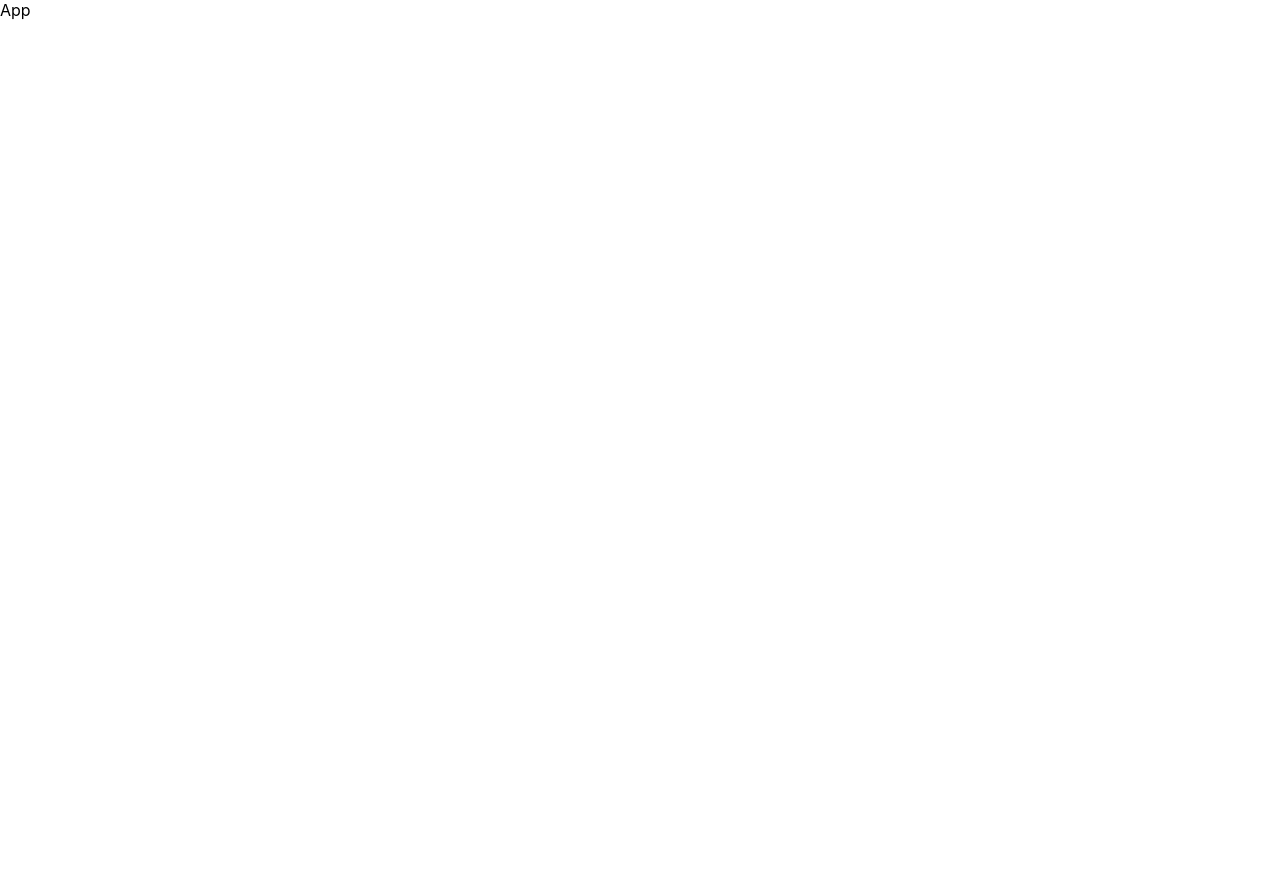
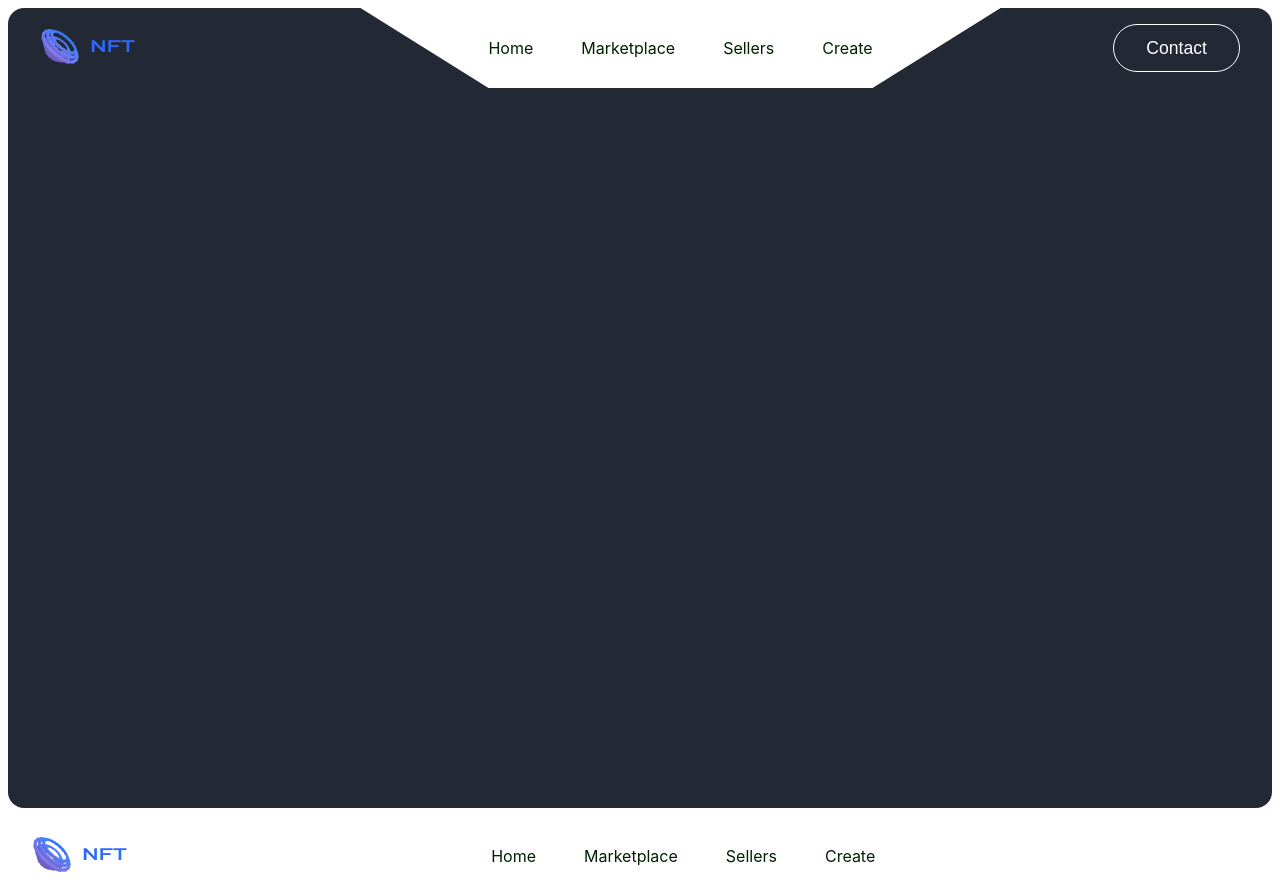
Before and after one commit to oceanesalle/NFT-marketplace, a React (Create React App) app in the folder nft-marketplace/: page / in a window 1280 px wide. Before the commit the page ends 800 px from the top, so only its background shows below. Built offline with nearby package versions, Linux system fonts and the light colour scheme.

Commit message:
Navbar & button components

```diff
--- a/nft-marketplace/package.json
+++ b/nft-marketplace/package.json
@@ -10,6 +10,7 @@
     "react-dom": "^18.1.0",
     "react-icons": "^4.4.0",
     "react-scripts": "5.0.1",
+    "styled-components": "^5.3.5",
     "web-vitals": "^2.1.4"
   },
   "scripts": {
--- a/nft-marketplace/src/App.js
+++ b/nft-marketplace/src/App.js
@@ -1,8 +1,12 @@
+import React from "react";
+import Home from "./components/Home";
+import Navbar from "./components/Navbar";
 
 function App() {
   return (
     <div className="App">
-      App
+      <Home />
+      <Navbar />
     </div>
   );
 }
--- /dev/null
+++ b/nft-marketplace/src/components/Button.jsx
@@ -0,0 +1,27 @@
+import React from "react";
+import styled from "styled-components";
+export default function Button({ text, blue = false }) {
+  return (
+    <Div>
+      <button className={`${blue ? "blue" : ""}`}>{text}</button>
+    </Div>
+  );
+}
+
+const Div = styled.div`
+  button {
+    border-radius: 4rem;
+    padding: 0.8rem 2rem;
+    border: none;
+    color: white;
+    font-size: 1.1rem;
+    cursor: pointer;
+    :not(.blue) {
+      background-color: transparent;
+      border: 1px solid white;
+    }
+  }
+  .blue {
+    background-color: #2d69fd;
+  }
+`;
--- /dev/null
+++ b/nft-marketplace/src/components/Home.jsx
@@ -0,0 +1,20 @@
+import React from 'react'
+import Navbar from './Navbar'
+import styled from "styled-components";
+
+function Home() {
+  return (
+    <Section>
+      <Navbar />
+    </Section>
+  )
+}
+
+const Section = styled.section`
+ margin: 0.5rem;
+ background-color: #232835;
+ border-radius: 1rem;
+ height: 100vh;
+`;
+
+export default Home
--- /dev/null
+++ b/nft-marketplace/src/components/Navbar.jsx
@@ -0,0 +1,122 @@
+import React from 'react'
+import styled from "styled-components";
+import logo from "../assets/logo.png";
+import Button from "./Button";
+
+function Navbar() {
+  return (
+    <Nav>
+      <div className="brand">
+        <img src={logo} alt="logo" />
+      </div>
+      <div className="toogle"> </div>
+      <div className="links">
+        <ul>
+          <li>
+            <a href="home">Home</a>
+          </li>
+          <li>
+            <a href="marketplace">Marketplace</a>
+          </li>
+          <li>
+            <a href="sellers<">Sellers</a>
+          </li>
+          <li>
+            <a href="create">Create</a>
+          </li>
+        </ul>
+      </div>
+      <Button text="Contact" />
+    </Nav>
+  )
+}
+
+const Nav = styled.nav`
+  display: flex;
+  justify-content: space-between;
+  align-items: center;
+  margin: 0 2rem;
+  .toggle {
+    display: none;
+  }
+  .links {
+    height: 4rem;
+    display: flex;
+    justify-content: center;
+    align-items: center;
+    background-color: white;
+    clip-path: polygon(0 0, 100% 0, 80% 100%, 20% 100%);
+    padding: 2.5rem 8rem;
+    ul {
+      display: flex;
+      list-style-type: none;
+      gap: 3rem;
+      li {
+        a {
+          color: #002000;
+          text-decoration: none;
+          transition: 0.4s ease-in-out;
+          &:hover {
+            color: #2d69fd;
+          }
+        }
+      }
+    }
+  }
+  @media screen and (min-width: 280px) and (max-width: 1080px) {
+    position: relative;
+    padding: 1rem 2rem;
+    z-index: 999;
+    margin: 0;
+    button {
+      display: none;
+    }
+    .account-info {
+      display: none;
+    }
+    .brand {
+      display: flex;
+      justify-content: space-between;
+      align-items: center;
+      width: 100%;
+    }
+    .toggle {
+      padding-right: 1rem;
+      display: block;
+      z-index: 51;
+      svg {
+        color: #2d69fd;
+      }
+    }
+    .show {
+      opacity: 1 !important;
+      visibility: visible !important;
+    }
+    .links {
+      z-index: 50;
+      position: absolute;
+      overflow-x: hidden;
+      top: 0;
+      right: 0;
+      width: ${({ state }) => (state ? "60%" : "0%")};
+      height: 100vh;
+      background-color: white;
+      opacity: 0;
+      visibility: hidden;
+      transition: 0.7s ease-in-out;
+      clip-path: none;
+      ul {
+        flex-direction: column;
+        text-align: center;
+        height: 100%;
+        justify-content: center;
+        li {
+          a {
+            color: #2d69fd;
+          }
+        }
+      }
+    }
+  }
+`;
+export default Navbar
```
Also changed, not shown: 1 other file (tests, documents, lock files or other folders).
